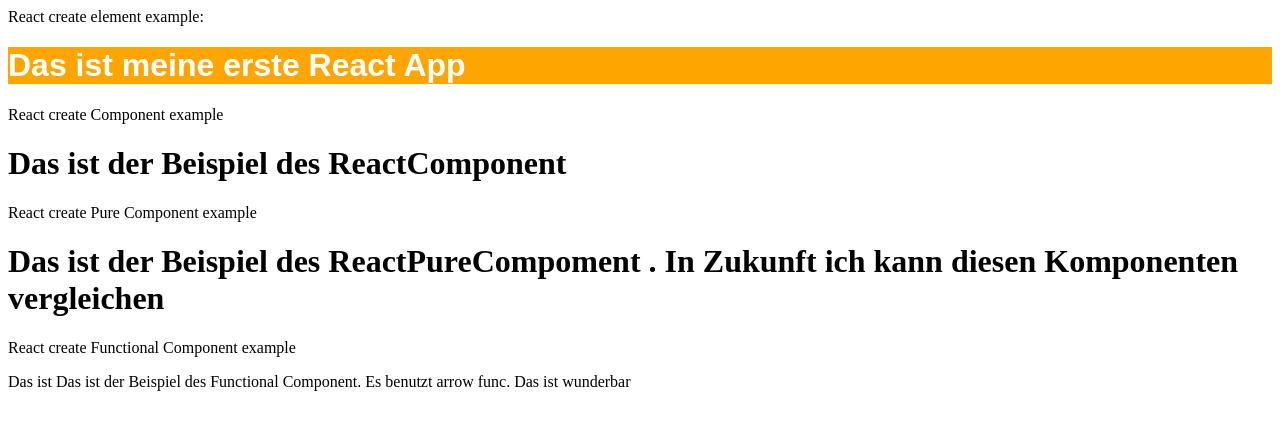
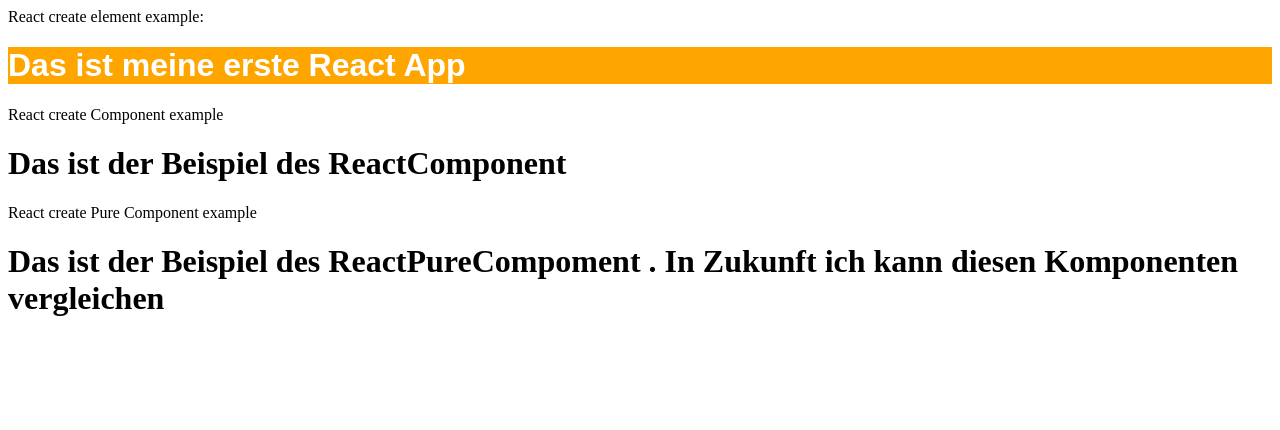
Before and after one commit to r-140/react_2019, a React (Create React App) app in the folder my-app/frontendapp/: page / in a window 1280 px wide. Shown: the top 430 px of the page. Built offline with nearby package versions, Linux system fonts and the light colour scheme.

Commit message:
Node js express server has been added

```diff
--- a/my-app/frontendapp/src/Message.js
+++ b/my-app/frontendapp/src/Message.js
@@ -6,6 +6,8 @@
 import  MessagePureComponent  from './MessagePureComponent';
 
 import  {MessageFunctionalComponent} from './MessageFunctionalComponent';
+
+
 
 import  MessageElement  from './MessageElement';
 
@@ -32,11 +34,7 @@
 
 				</div>
 
-				<div>
-					React create Functional Component example
-					<MessageFunctionalComponent msg= "Das ist Das ist der Beispiel des Functional Component. Es benutzt arrow func. Das ist wunderbar"/>
 
-				</div>
 			</div>
 		)
 	}
```
